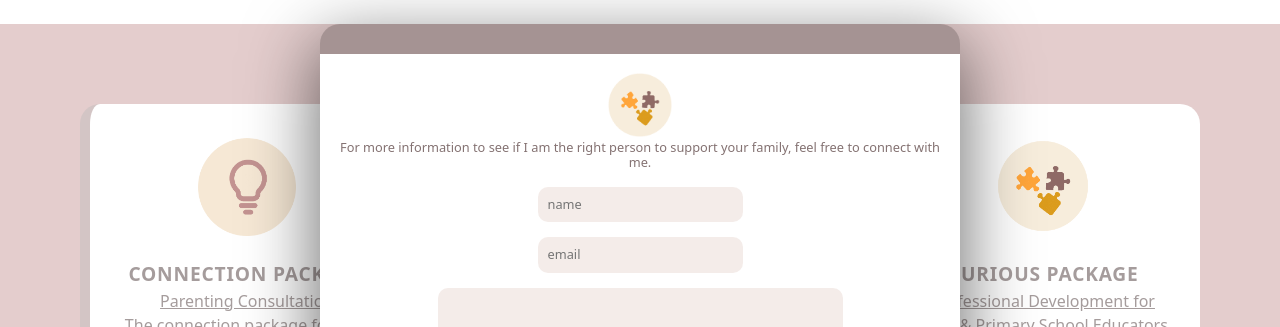
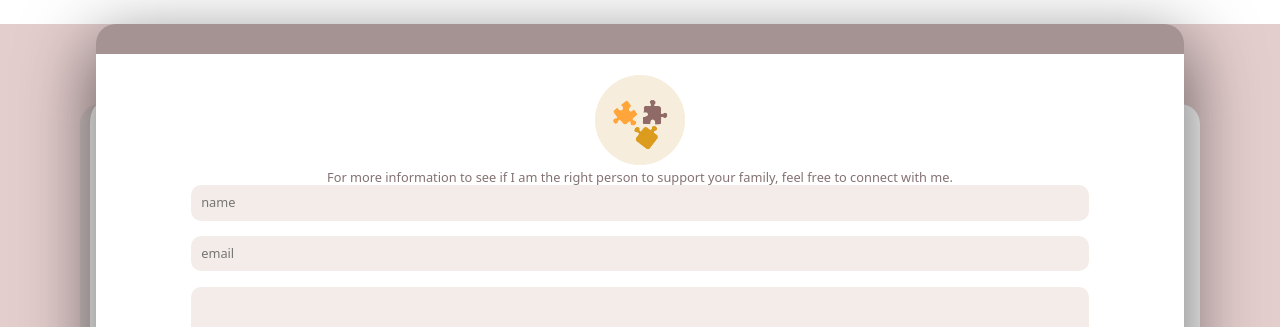
Before and after one commit to R-LaRoi/tsam-vite, a React (Vite) app: page / in a window 1280 px wide. Both pictures are taken after a click on the button "BOOK NOW". Shown: the part 2799-3126 px from the top of the page. Built offline with nearby package versions, Linux system fonts and the light colour scheme.

Commit message:
Updated Services Component
+ Data File to map through services

```diff
--- a/src/Components/Services.jsx
+++ b/src/Components/Services.jsx
@@ -1,15 +1,16 @@
 import React, {useState} from 'react'
 import './stylesheets/services.css'
 import mdkids from './assets/mdkidsdsk.jpg'
-import feet from'./assets/1.png'
 import puzzle from './assets/2.png'
-import bulb from './assets/3.png'
-
+import servPkg from './data'
 
 export default function Services () {
+
 let [showForm, setShowForm] = useState(false);
 let [showMessage, setShowMesage] = useState (false);
 let [exitForm, setExitForm] = useState(false);
+
+
 
 function clickedBtn(event){
       event.preventDefault()
@@ -19,9 +20,11 @@ return(setShowForm(!showForm))
 
 function showThankYou(event){
       event.preventDefault()
-return(setShowMesage(!showMessage))
+         return(
+            setShowMesage(!showMessage))
 
 }
+
 function closeForm(event){
    event.preventDefault()
       return (setExitForm(!exitForm))
@@ -29,29 +32,48 @@ return (setExitForm(!exitForm))
 }
 
 
+let servCards = servPkg.map((service, index) => {
+  if(index < 3) {
+
+return(
+
+<div className="pkg" key={service.id}>
+<img src={service.image} width={100}></img>
+    <div className='serv-title'>
+    {service.title}
+      </div>
+   <div className='sub-title'>
+     {service.sub}
+      </div>
+{service.text}
+ </div>
+)
+
+
+}})
 
 
 return(
 
 <section className='-serv-sect'>
-
      <section className='services-'>
          <div>
-   <h1 className='title'> Services</h1>
-
+            <h1 className='title'>Services</h1>
                <img src={mdkids} className='serv-dsk-img'/>
                <div className='-servtext'>
                Are you looking for effective support in managing your child's behaviour? Look no further. We provide practical guidance backed by 10 plus years of experience in working with children and families. We offer three key services - discover if we are the right fit for your family by scheduling an appointment below.
-   <div>
+
+
             <ul className='servtxt-desc'>
                <li>
                   For parents we provide two services; the Connection package & Calm package.
                   </li>
-   <li> For early childhood and primary school educators
-we offer the Curious package.</li>
-   </ul></div>
+                  <li>
+                     For early childhood and primary school educators we offer the Curious package.
+                     </li>
+            </ul>
+
          <div>
-
          <button className='appt-btn' onClick={clickedBtn}>
             BOOK NOW
             </button>
@@ -59,13 +81,16 @@ we offer the Curious package.</li>
             </div>
          </div>
 
+
 <div className='form-modal '>
 
 {showForm ?
 
  <form onSubmit={showForm} className='modal-form'>
 
-    <p className="sub-text">   <img src={puzzle} width={70}></img> <br/>
+    <div className="sub-text">
+     <img src={puzzle} width={100}></img>
+     <br/>
 
 
          { showMessage ?
@@ -77,65 +102,29 @@ Your message has been sent. Thank you for choosing to connect with TSC!
             For more information to see if I am the right person to support your family, feel free to connect with me.
             </div>
             }
- </p>
+ </div>
 
 
   <input  placeholder = 'name' type="text" id="fname" name="fname" className='t-area'
-  /> <br/>
+  />
+  <br/>
   <br/>
 
   <input  placeholder ='email' type="text" id="email" name="email" className='t-area'/>
-  <br />  <br />
-
-    <textarea  className='t-area' name="" id="" cols="50" rows="10"  > </textarea><br/>
+  <br />
+  <br />
+   <textarea  className='t-area' name="" id="" cols="50" rows="10"  > </textarea>
+   <br/>
    <input className='appt-btn' onClick = {showThankYou} type="submit" id="form-btn"/> <br/>
      <button className='x-btn' onClick = {exitForm} type="click" id="form-btn">X</button>
   </form>
 
  : null }
 
-
   </div>
 
-
 <section className='-serv-options'>
-  {/* For parents we provide two services; the Connection package & Calm package.  */}
-<div className="pkg">
-<img src={bulb} width={100}></img>
-    <div className='serv-title'>
-      CONNECTION PACKAGE
-      </div>
-   <div className='sub-title'>
-      Parenting Consultation
-      </div>
- The connection package focuses on parent- child relationship, family systems theory, and so forth to enhance parenting skills to better manage behaviours from a connection lens.
- </div>
-
-
-<div className="pkg">
- <img src={feet} width={100}>
- </img>
-   <div className='serv-title'>
-   Calm Package
-   </div>
-   <div className='sub-title'>
-      Baby Massage (BM)
-      </div>
-
-The calm package focuses on baby massage (BM) – BM offers a warm & calm space for parents to connect with their little ones. B.M principles are based on attachment theory, power of touch. It has been evidenced to increase stimulation, muscle development, sleep & bond between parent & child.
-</div>
-
-  <div className="pkg">  <img src={puzzle} width={100}></img>
-     <div className='serv-title'>
-     Curious PACKAGE
-     </div>
-    <div className='sub-title'>
-      Professional Development for Early & Primary School Educators
-      </div>
-
- If you're an early childhood centre & you're seeking professional development workshops; I tailor sessions based on the needs of the centre. Past workshops have focused on introduction to trauma, enhancing emotional and social development.
- </div>
-
+    {servCards}
 </section>
      </section>
 </section>
--- /dev/null
+++ b/src/Components/data.jsx
@@ -0,0 +1,31 @@
+import feet from'./assets/1.png'
+import puzzle from './assets/2.png'
+import bulb from './assets/3.png'
+
+const servPkg = [
+
+  { id: 1,
+    image:puzzle,
+  title: 'CONNECTION PACKAGE',
+  sub:  'Parenting Consultation',
+  text: "The connection package focuses on parent- child relationship, family systems theory, and so forth to enhance parenting skills to better manage behaviours from a connection lens."}
+,
+{id: 2,
+      image:feet,
+  title: 'CALM PACKAGE',
+  sub:  'Baby Massage (BM)',
+  text: "The calm package focuses on baby massage (BM) – BM offers a warm & calm space for parents to connect with their little ones. B.M principles are based on attachment theory, power of touch. It has been evidenced to increase stimulation, muscle development, sleep & bond between parent & child."}
+,
+
+{id: 3,
+      image:bulb,
+  title: 'CURIOUS PACKAGE',
+  sub:  'Professional Development for Early & Primary School Educators',
+  text: "If you're an early childhood centre & you're seeking professional development workshops; I tailor sessions based on the needs of the centre. Past workshops have focused on introduction to trauma, enhancing emotional and social development."}
+
+
+
+
+]
+
+export default servPkg
--- a/src/Components/stylesheets/services.css
+++ b/src/Components/stylesheets/services.css
@@ -4,7 +4,6 @@
 
 .title {
   color: rgba(136, 112, 112, 0.803);
-  /* text-transform: lowercase; */
   font-weight: 200;
   letter-spacing: 2px;
   margin-left: 2rem;
@@ -30,7 +29,6 @@
 }
 
 .description {
-  /* margin-top: -5rem; */
   border-radius: 20px;
   color: rgb(88, 82, 82);
   padding: 5rem;
@@ -38,16 +36,13 @@
   line-height: 1.5;
   letter-spacing: 1.5px;
   border-left: 20px solid #b39b99;
-  /* background-color: rgba(198, 167, 154, 0.871); */
   background-color: rgba(230, 207, 207, 0.803);
 }
 
 .-servtext {
   border-radius: 0;
-
   font-weight: 200;
   position: relative;
-  /* bottom: 254px; */
   color: rgb(106, 102, 102);
   text-align: center;
   line-height: 25px;
@@ -91,17 +86,14 @@
   text-align: center;
   gap: 75px;
   background-color: rgba(222, 193, 193, 0.803);
-  /* margin-top: -5rem; */
 }
 
 .pkg {
   padding: 2rem;
   background-color: rgb(255, 255, 255);
-  /* background-color: rgba(202, 180, 170, 0.899); */
   font-size: 1rem;
   border-radius: 20px;
   color: rgb(165, 156, 156);
-  /* color: #ffffffe3; */
   border-left: 10px solid rgba(201, 183, 183, 0.803);
 }
 
@@ -118,6 +110,55 @@
   font-weight: 400;
   text-decoration: underline;
 }
+
+/*  modal css ----------------------------------------*/
+
+.modal-form {
+  position: absolute;
+  left: 50%;
+  transform: translate(-50%);
+  width: 85%;
+  text-align: center;
+  outline: none;
+  padding: 1rem;
+  background-color: rgb(255, 255, 255);
+  font-size: 0.8rem;
+  font-weight: 200;
+  border-radius: 20px;
+  color: rgb(132, 114, 114);
+  border-top: 30px solid rgba(146, 124, 124, 0.819);
+  border-bottom: 20px solid rgba(146, 124, 124, 0.819);
+  box-shadow: rgba(0, 0, 0, 0.56) 0px 22px 70px 4px;
+  line-height: 1.2;
+}
+
+.t-area {
+  padding: 10px;
+  width: inherit;
+  border: none;
+  outline: none;
+  border-radius: 10px;
+  background-color: rgba(236, 223, 218, 0.58);
+}
+
+.x-btn {
+  position: relative;
+  margin-top: 10%;
+  left: 48%;
+  border-radius: 50%;
+  border: none;
+  color: white;
+  background-color: #b39b99;
+  font-weight: 200;
+}
+
+.x-btn:hover {
+  cursor: pointer;
+  background-color: rgb(242, 194, 118);
+}
+
+/* media queries ------------------*/
+
 @media only screen and (min-width: 549px) and (max-width: 1024px) {
   .mission-img {
     display: none;
@@ -140,7 +181,6 @@
     padding: 2rem;
     text-align: center;
     gap: 75px;
-    /* margin-top: -5rem; */
   }
 }
 
@@ -167,7 +207,6 @@
   }
 
   .description {
-    /* margin-top: -6rem; */
     border-radius: 20px;
     color: rgb(109, 105, 105);
     padding: 2rem;
@@ -186,7 +225,6 @@
     padding: 2rem;
     text-align: center;
     gap: 75px;
-    /* margin-top: -5rem; */
   }
 
   .-servtext {
@@ -216,53 +254,4 @@
     box-shadow: rgba(99, 99, 99, 0.2) 0px 2px 8px 0px;
     border-bottom: 10px solid rgba(230, 207, 207, 0.803);
   }
-
-  .modal-form {
-  }
 }
-
-/*  modal css ----------------------------------------*/
-
-.modal-form {
-  position: absolute;
-  left: 50%;
-  transform: translate(-50%);
-  /* width: 600px;
-  height: 400px; */
-  text-align: center;
-  outline: none;
-  padding: 1rem;
-  background-color: rgb(255, 255, 255);
-  font-size: 0.8rem;
-  font-weight: 200;
-  border-radius: 20px;
-  color: rgb(132, 114, 114);
-  border-top: 30px solid rgba(146, 124, 124, 0.819);
-  border-bottom: 20px solid rgba(146, 124, 124, 0.819);
-  box-shadow: rgba(0, 0, 0, 0.56) 0px 22px 70px 4px;
-  line-height: 1.2;
-}
-
-.t-area {
-  padding: 10px;
-  border: none;
-  outline: none;
-  border-radius: 10px;
-  background-color: rgba(236, 223, 218, 0.58);
-}
-
-.x-btn {
-  position: relative;
-  margin-top: 10%;
-  left: 48%;
-  border-radius: 50%;
-  border: none;
-  color: white;
-  background-color: #b39b99;
-  font-weight: 200;
-}
-
-.x-btn:hover {
-  cursor: pointer;
-  background-color: rgb(242, 194, 118);
-}
```
Lines whose indentation alone changed are shown as unchanged.
